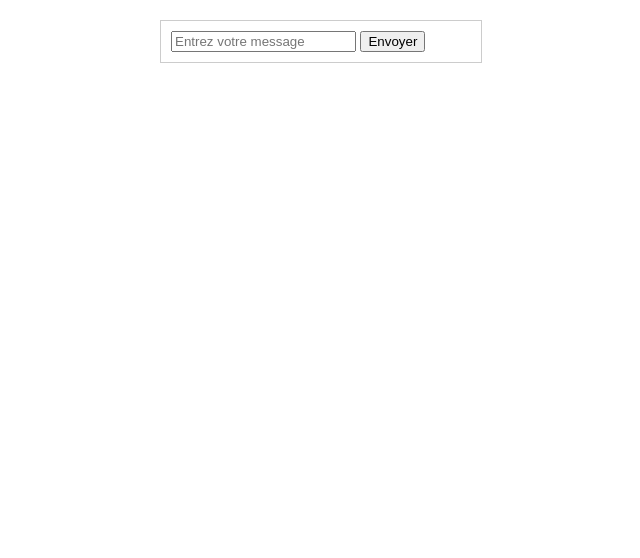
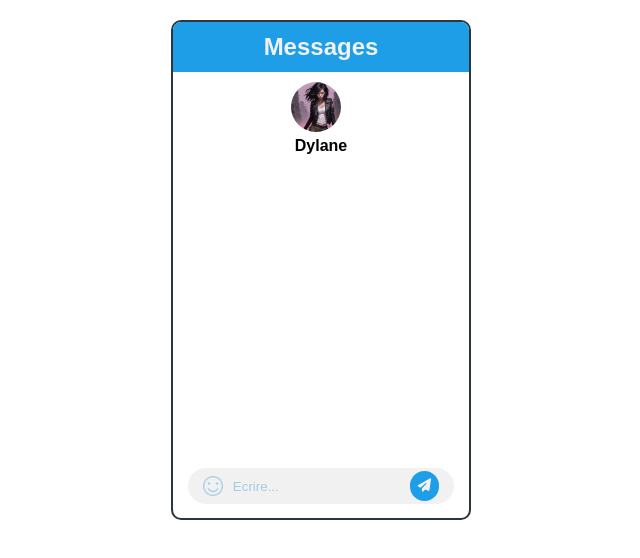
Before and after one commit to didicodeX/DemoChatbot, a website: page index.html in a window 1280 px wide. Shown: the whole page, without its empty margins (319-959 px from the left). Drawn offline with Linux system fonts and the light colour scheme.

Commit message:
Interface graphique

```diff
--- /dev/null
+++ b/app.js
@@ -0,0 +1,31 @@
+const btnSend = document.querySelector(".btn-send");
+btnSend.addEventListener("click", () => {
+  sendMessage();
+});
+
+async function sendMessage() {
+  const userInput = document.getElementById('userInput').value;
+  document.getElementById('userInput').value = '';
+
+  const messageContainer = document.getElementById('messages');
+  messageContainer.innerHTML += `<div">
+    <div class="message user ">${userInput}</div>
+  </div>`;
+
+  try {
+    const response = await fetch('http://localhost:3000/chat', {
+      method: 'POST',
+      headers: { 'Content-Type': 'application/json' },
+      body: JSON.stringify({ message: userInput })
+    });
+
+    const data = await response.json();
+    messageContainer.innerHTML += `<div>
+    <p>Hiden</p>
+      <div class="message bot">${data.response}</div>
+    </div>`;
+  } catch (error) {
+    console.error('Erreur:', error);
+    messageContainer.innerHTML += `<div class="message bot">Erreur de serveur</div>`;
+  }
+}
--- a/index.html
+++ b/index.html
@@ -4,69 +4,46 @@
 <head>
   <meta charset="UTF-8">
   <meta name="viewport" content="width=device-width, initial-scale=1.0">
-  <title>Chatbot McDonald's</title>
-  <style>
-    body {
-      font-family: Arial, sans-serif;
-    }
+  <title>Chatbot Dylane</title>
 
-    #chat {
-      width: 300px;
-      margin: 20px auto;
-      border: 1px solid #ccc;
-      padding: 10px;
-    }
-
-    .message {
-      margin: 10px 0;
-    }
-
-    .user {
-      font-weight: bold;
-    }
-
-    .bot {
-      color: blue;
-    }
-  </style>
+  <link rel="stylesheet" href="https://cdnjs.cloudflare.com/ajax/libs/font-awesome/6.5.2/css/all.min.css"
+    integrity="sha512-SnH5WK+bZxgPHs44uWIX+LLJAJ9/2PkPKZ5QiAj6Ta86w+fsb2TkcmfRyVX3pBnMFcV7oQPJkl9QevSCWr3W6A=="
+    crossorigin="anonymous" referrerpolicy="no-referrer" />
+  <link rel="stylesheet" href="style.css">
 </head>
 
 <body>
+
   <div id="chat">
-    <div id="messages"></div>
-    <input type="text" id="userInput" placeholder="Entrez votre message">
-    <button class="btn-send">Envoyer</button>
+
+    <div class="fixed-head">
+      <div class="heading">
+        <h2>Messages</h2>
+      </div>
+
+      <div class="user-profile">
+        <img src="./images/atomic-gril.jpg" alt="Robert Fox">
+        <p>Dylane</p>
+      </div>
+    </div>
+
+    <div class="content">
+      <div id="messages"></div>
+    </div>
+
+    <div class="write-message">
+      <div class="write-aria">
+        <img src="./images/smile.png" alt="">
+        <input type="text" id="userInput" placeholder="Ecrire...">
+        <button class="btn-send">
+          <i class="fa-solid fa-paper-plane"></i>
+        </button>
+      </div>
+    </div>
+
   </div>
 
-  <script>
-
-    const btnSend = document.querySelector(".btn-send");
-    btnSend.addEventListener("click", () => {
-      sendMessage();
-    });
-
-    async function sendMessage() {
-      const userInput = document.getElementById('userInput').value;
-      document.getElementById('userInput').value = '';
-
-      const messageContainer = document.getElementById('messages');
-      messageContainer.innerHTML += `<div class="message user">Vous: ${userInput}</div>`;
-
-      try {
-        const response = await fetch('http://localhost:3000/chat', {
-          method: 'POST',
-          headers: { 'Content-Type': 'application/json' },
-          body: JSON.stringify({ message: userInput })
-        });
-
-        const data = await response.json();
-        messageContainer.innerHTML += `<div class="message bot">Chatbot: ${data.response}</div>`;
-      } catch (error) {
-        console.error('Erreur:', error);
-        messageContainer.innerHTML += `<div class="message bot">Erreur de serveur</div>`;
-      }
-    }
-  </script>
+  <script src="./app.js"></script>
 </body>
 
 </html>
--- a/intents.json
+++ b/intents.json
@@ -29,6 +29,10 @@
       "tag": "goodbye",
       "patterns": ["Merci", "Au revoir", "À bientôt", "bye"],
       "responses": ["Merci à vous! Passez une excellente journée!", "Au revoir! N'hésitez pas à revenir si vous avez d'autres questions.", "À bientôt!"]
+    },
+    {
+      "patterns": ["Connais tu David ?"],
+      "responses": ["C'est un enseignant."]
     }
   ]
 }
--- /dev/null
+++ b/style.css
@@ -0,0 +1,169 @@
+:root {
+  --primary-color: #1E9EE7;
+  --primary-color-light: #A0CCE4;
+  --secondary-color: #2C363C;
+  --white: #f1f1f1;
+  --fs-title: 3rem;
+  --fw-title: bold;
+  --degrade: linear-gradient(90deg, var(--primary-color), var(--primary-color-soft));
+  --ff: "Lexend", sans-serif;
+}
+
+
+* {
+  margin: 0;
+  padding: 0;
+  box-sizing: border-box;
+}
+
+body {
+  font-family: Arial, sans-serif;
+  display: flex;
+  align-items: center;
+  justify-content: center;
+}
+
+#chat {
+  width: 300px;
+  height: 500px;
+  margin: 20px auto;
+  border: 1px solid #ccc;
+  border: 2px solid var(--secondary-color);
+  border-radius: 10px;
+display: grid;
+row-gap: 10px;
+overflow: hidden;
+}
+
+.heading {
+display: flex;
+justify-content: center;
+align-items: center;
+color: var(--white);
+background-color: var(--primary-color);
+  height: 50px;
+}
+
+.content {
+
+padding: 20px;
+overflow-y: scroll;
+}
+
+.write-message {
+
+height: 50px;
+align-self: flex-end;
+  display: flex;
+  justify-content: center;
+  gap: 20px;
+  /* background: blue; */
+  width: 100%;
+  padding-bottom: 20px;
+
+}
+
+.write-aria {
+  background-color: var(--white);
+  padding: 18px 15px;
+  display: flex;
+  justify-content: space-between;
+  align-items: center;
+  border-radius: 999px;
+}
+.write-aria img {
+  width: 20px;
+  height: 20px;
+  margin-right: 10px;
+  color: var(--primary-color-light);
+}
+::placeholder {
+  color: var(--primary-color-light);
+}
+.btn-send {
+  /* cursor: pointer;
+  border-radius: 50%;
+  border: 0;
+  width: 30px;
+  height: 30px;
+display: flex;
+justify-content: center;
+align-items: center;
+
+color: var(--white);
+background-color: var(--primary-color); */
+border: 0;
+border-radius: 50%;
+
+}
+.fa-paper-plane{
+  padding: 8px;
+  color: var(--white);
+  background-color: var(--primary-color);
+  border-radius: 50%;
+cursor: pointer;
+}
+input {
+  border: 0;
+  outline: 0;
+  background: transparent;
+  color: var(--secondary-color);
+}
+
+.material-symbols-outlined {
+  font-size: 18px;
+}
+
+.message {
+  margin: 10px 0;
+
+}
+.user, .bot {
+  padding: 10px;
+  border-radius: 20px;
+  width: 75%;
+}
+.user {
+  /* font-weight: bold; */
+  background-color: var(--secondary-color);
+  color: var(--white);
+  border-top-left-radius: 0;
+}
+
+.bot {
+  /* font-weight: bold; */
+  background-color: var(--primary-color);
+  color: var(--white);
+  border-top-right-radius: 0;
+
+}
+
+#messages div {
+  display: flex;
+  justify-content: space-between;
+}
+#messages p {
+  opacity: 0;
+}
+
+.user-profile {
+  display: flex;
+  row-gap: 5px;
+  align-items: center;
+flex-direction: column;
+  padding: 10px 0;
+  font-weight: bold;
+}
+
+.user-profile img {
+  border-radius: 50%;
+  width: 50px;
+  height: 50px;
+  margin-right: 10px;
+  object-fit: cover;
+}
+
+.fixed-head {
+  position: sticky;
+  top: 0;
+}
```
Also changed, not shown: server.js (+43 -13 lines), images/atomic-gril.jpg (added), images/smile.png (added), 1 other file.
